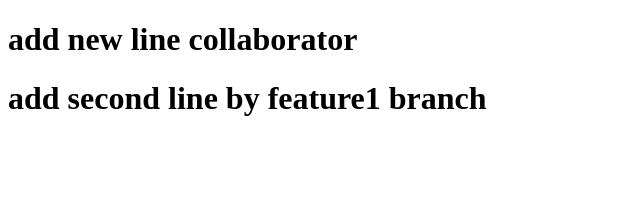
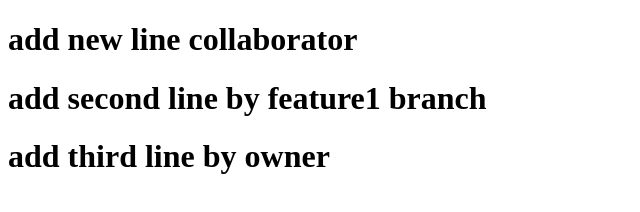
Before and after one commit to shiva5775/project2, a plain HTML site: page index.html in a window 1280 px wide. Shown: the whole page, without its empty margins (0-640 px from the left). Drawn offline with Linux system fonts and the light colour scheme.

Commit message:
Update index.html
owner by changes

```diff
--- a/index.html
+++ b/index.html
@@ -8,6 +8,7 @@
 <body>
    <h1>add new line collaborator</h1>
        <h1>add second line by feature1 branch</h1>
+    <h1>add third line by owner</h1>
 
 </body>
 </html>
```
